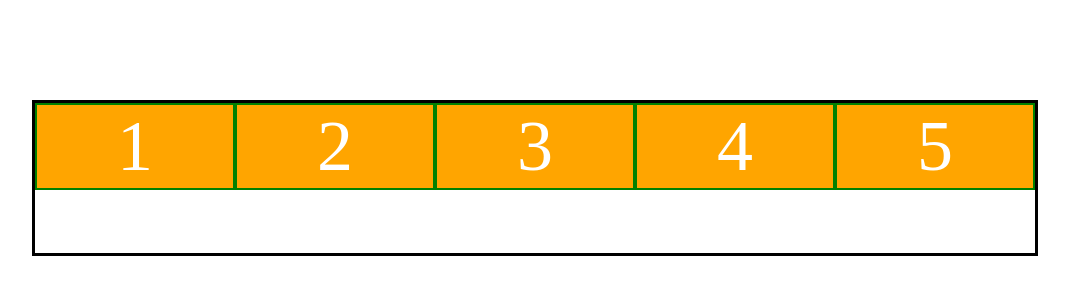
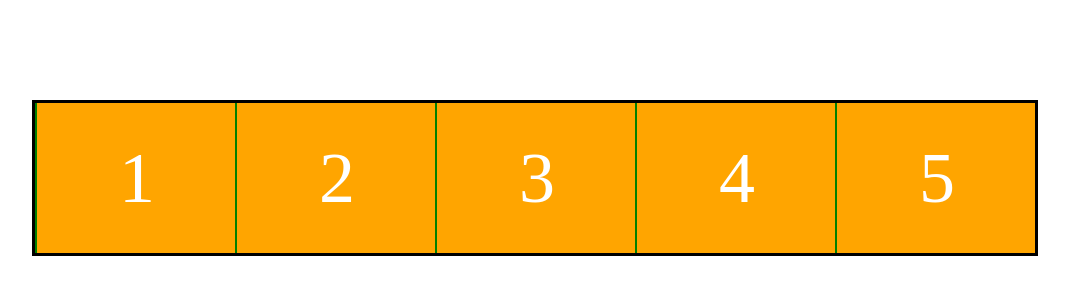
Before and after one commit to arpadpall21/infinite-scroll-component, a React (Vite) app: page / in a window 1280 px wide. Shown: the top 300 px of the page, without its empty margins (105-1174 px from the left). Built offline with nearby package versions, Linux system fonts and the light colour scheme.

Commit message:
remove dimension props

```diff
--- a/src/App.tsx
+++ b/src/App.tsx
@@ -13,7 +13,7 @@ const defaultMembers: ReactElement[] = [
 
 const App = () => {
   function handleOverflow(side: 'left' | 'right', _items: ReactElement[]) {
-    // example to handle overflow
+    // example how to handle overflow
 
     const memberIds: number[] = _items.map((item) => {
       const p: BoxProps = item.props as BoxProps;
@@ -33,12 +33,7 @@ const App = () => {
 
   return (
     <div style={{ margin: '100px auto' }}>
-      <InfiniteScroll
-        members={defaultMembers}
-        parentSize={{ width: 1000, height: 150 }}
-        membersSize={{ width: 200, height: 150 }}
-        handleOverflow={handleOverflow}
-      />
+      <InfiniteScroll members={defaultMembers} handleOverflow={handleOverflow} />
     </div>
   );
 };
--- a/src/InfiniteScroll/Box/Box.module.scss
+++ b/src/InfiniteScroll/Box/Box.module.scss
@@ -1,7 +1,9 @@
 .box {
   display: flex;
-  border: solid 2px green;
+  border-left: solid 2px green;
   background-color: orange;
+  width: 200px;
+  height: 150px;
 
   > div {
     font-size: 72px;
--- a/src/InfiniteScroll/InfiniteScroll.module.scss
+++ b/src/InfiniteScroll/InfiniteScroll.module.scss
@@ -3,9 +3,12 @@
   border: solid 3px black;
   margin: auto;
   overflow: hidden;
+  height: 150px;
+  width: 1000px;
 
   > div {
     position: absolute;
     text-wrap: nowrap;
+    height: 150px;
   }
 }
--- a/src/InfiniteScroll/InfiniteScroll.tsx
+++ b/src/InfiniteScroll/InfiniteScroll.tsx
@@ -1,34 +1,31 @@
 import React, { useState, type ReactElement } from 'react';
 import style from './InfiniteScroll.module.scss';
 
-interface Dimensions {
-  width: number;
-  height: number;
-}
-
 interface Props {
-  parentSize: Dimensions;
-  membersSize: Dimensions;
   members: ReactElement[];
   handleOverflow: (side: 'left' | 'right', members: ReactElement[]) => ReactElement[];
 }
 
-const InfiniteScroll: React.FC<Props> = ({ members, parentSize, membersSize, handleOverflow }) => {
+const InfiniteScroll: React.FC<Props> = ({ members, handleOverflow }) => {
   const [items, setItems] = useState<ReactElement[]>(members);
   const [position, setPosition] = useState({ x: 0 });
   const [isDragging, setIsDragging] = useState(false);
   const [offset, setOffset] = useState({ x: 0 });
   const [gridOffset, setGridOffset] = useState<number>(0);
 
+
+  const memberWidth: number = 200;
+
+
   function handleMouseMove(e: React.MouseEvent) {
     if (isDragging) {
       setPosition({ x: e.clientX - offset.x });
 
-      if (position.x > gridOffset + membersSize.width) {
-        setGridOffset(gridOffset + membersSize.width);
+      if (position.x > gridOffset + memberWidth) {
+        setGridOffset(gridOffset + memberWidth);
         setItems(handleOverflow('right', items));
       } else if (position.x < gridOffset) {
-        setGridOffset(gridOffset - membersSize.width);
+        setGridOffset(gridOffset - memberWidth);
         setItems(handleOverflow('left', items));
       }
     }
@@ -41,11 +38,7 @@ const InfiniteScroll: React.FC<Props> = ({ members, parentSize, membersSize, han
   }
 
   return (
-    <div
-      className={style.infiniteScrollContainer}
-      style={{ width: parentSize.width, height: parentSize.height }}
-      onMouseLeave={() => setIsDragging(false)}
-    >
+    <div className={style.infiniteScrollContainer} onMouseLeave={() => setIsDragging(false)}>
       <div
         style={{
           transform: `translate(${position.x}px`,
@@ -60,7 +53,7 @@ const InfiniteScroll: React.FC<Props> = ({ members, parentSize, membersSize, han
           <div
             style={{
               display: 'inline-block',
-              width: membersSize.width,
+              width: memberWidth,
             }}
             key={i}
           >
```
